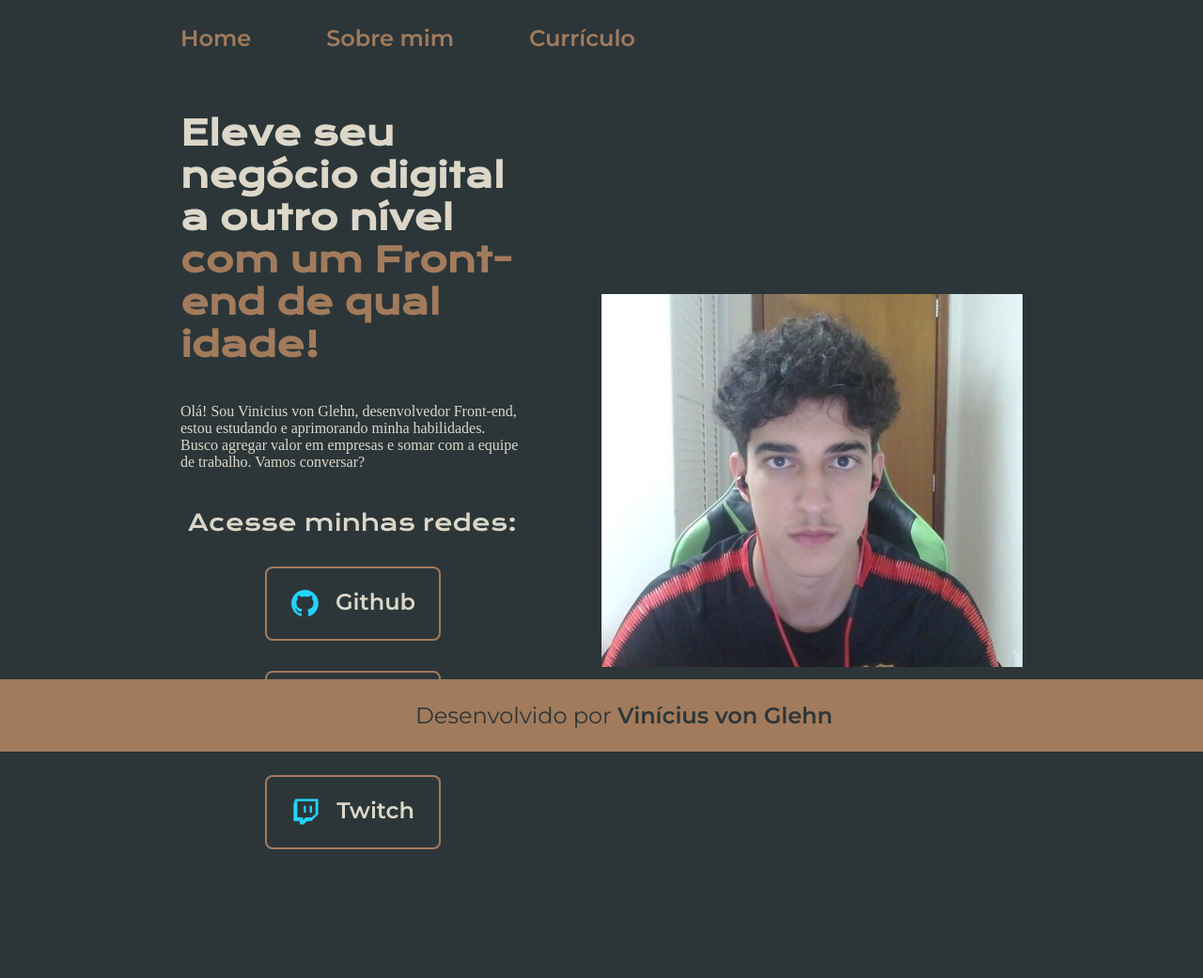
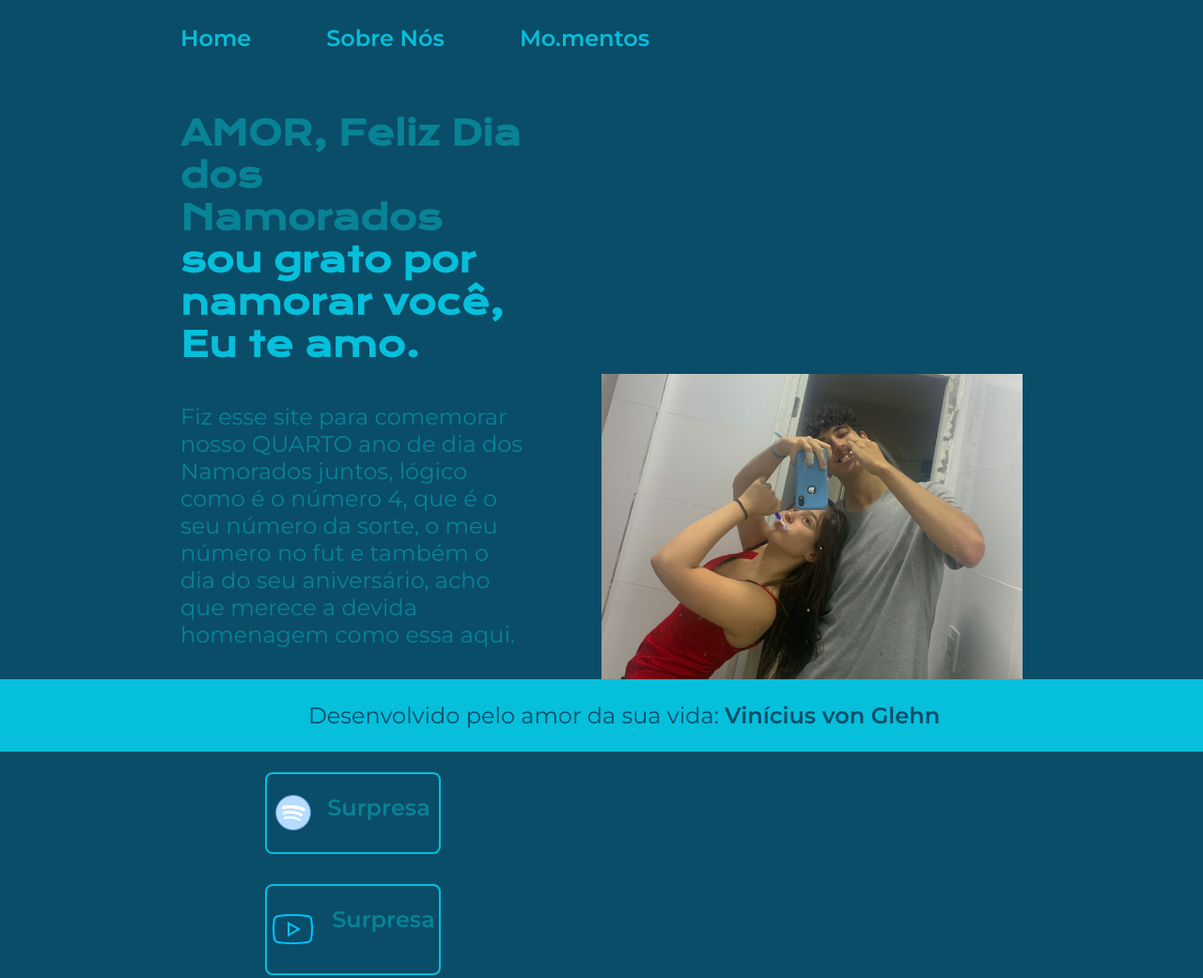
Before and after one commit to ViniciusVon/Meu-Site, a plain HTML site: page index.html in a window 1280 px wide. Shown: the whole page at 94% size. Before the commit the page ends 968 px from the top, so only its background shows below. Drawn offline with nearby package versions, Linux system fonts and the light colour scheme.

```diff
--- a/index.html
+++ b/index.html
@@ -5,47 +5,44 @@
     <meta charset="UTF-8">
     <meta http-equiv="X-UA-Compatible" content="IE=edge">
     <meta name="viewport" content="width=device-width, initial-scale=1.0">
-    <title>Portifolio | Home</title>
+    <title>Dia dos Namorados | Home</title>
     <link rel="stylesheet" href="./styles/style.css">
+    <link rel="icon" href="./styles/blueHeart.ico" type="image/x-icon">
 </head>
 
 <body>
     <header class="cabecalho">
         <nav class="cabecalho__menu">
             <a class="cabecalho__menu__link" href="index.html">Home</a>
-            <a class="cabecalho__menu__link" href="about.html">Sobre mim</a>
-            <a class="cabecalho__menu__link" href="curriculo.html">Currículo</a>
+            <a class="cabecalho__menu__link" href="about.html">Sobre Nós</a>
+            <a class="cabecalho__menu__link" href="curriculo.html">Mo.mentos</a>
         </nav>
     </header>
     <main class="apresentacao">
         <section class="apresentacao__conteudo">
-            <h1 class="apresentacao__conteudo__titulo">Eleve seu negócio digital a outro nível<strong
-            class="titulo-destaque"> com um Front-end de qual idade!
-            </strong></h1>
-            <p class="apresentacao__conteudo__texto">Olá! Sou Vinicius von Glehn, desenvolvedor
-            Front-end, estou estudando e aprimorando minha habilidades. Busco agregar valor em empresas e somar com a equipe de trabalho.
-            Vamos conversar?</p>
+            <h1 class="apresentacao__conteudo__titulo">AMOR, Feliz Dia dos Namorados<strong
+            class="titulo-destaque"> sou grato por namorar você, Eu te amo. </strong></h1>
+            <p class="apresentacao__conteudo__texto">Fiz esse site para comemorar nosso QUARTO ano de dia dos Namorados juntos, lógico
+                como é o número 4, que é o seu número da sorte, o meu número no fut e também o dia do seu aniversário, acho que merece
+                a devida homenagem como essa aqui.
+            </p>
             <div class="apresentacao__links">
-                <h2 class="apresentacao__links__subtitulo">Acesse minhas redes: </h2>
-                <a class="apresentacao__links__navegacao" href="https://github.com/ViniciusVon">
-                <img src="./assets/github.png" alt="Imagem Github">
-                    Github
+                <h2 class="apresentacao__links__subtitulo">Clique nos links para ter uma surpresa: </h2>
+                <a class="apresentacao__links__navegacao" href="https://open.spotify.com/playlist/3SYun8WQWX3kOUknxOsZOv?si=254b5a18a57a467f">
+                <img src="./assets/spotify.png" alt="Imagem Spotify">
+                    Surpresa
                 </a>
-                <a class="apresentacao__links__navegacao" href="https://www.linkedin.com/in/vinicius-von-glehn-severo-171684225/">
-                    <img src="./assets/linkedin.png" alt="Imagem Linkedin">
-                    Linkedin
-                </a>
-                <a class="apresentacao__links__navegacao" href="https://www.twitch.tv/vonglehnn">
-                    <img src="./assets/twitch.png" alt="Imagem Twitch">
-                    Twitch
+                <a class="apresentacao__links__navegacao" href="https://youtu.be/s6o0QBnwH1o">
+                    <img src="./assets/youtube.png" alt="Imagem Youtube">
+                    Surpresa
                 </a>
             </div>
         </section>
-        <img class="apresentacao__imagem" src="./assets/Imagem.png" alt="Foto da Joana Santos programando">
+        <img class="apresentacao__imagem" src="./assets/Dentes.JPG" alt="Foto Escovando os dentes">
     </main>
     <footer class="rodape">
         <p>
-            Desenvolvido por <strong>Vinícius von Glehn</strong>
+            Desenvolvido pelo amor da sua vida: <strong>Vinícius von Glehn</strong>
         </p>
     </footer>
 </body>
--- a/styles/style.css
+++ b/styles/style.css
@@ -1,10 +1,10 @@
 @import url('https://fonts.googleapis.com/css2?family=Krona+One&family=Montserrat:wght@400;600&display=swap');
 
 :root {
-    --cor-primaria: #2C3639;
-    --cor-secundaria: #DCD7C9;
-    --cor-terciaria: #A27B5C;
-    --cor-hover: #3F4E4F;
+    --cor-primaria: #0A4D68;
+    --cor-secundaria: #088395;
+    --cor-terciaria: #05BFDB;
+    --cor-hover: #00FFCA;
 
     --fonte-krona: 'Krona One', sans-serif;
     --fonte-montserrat: 'Montserrat', sans-serif;
@@ -63,9 +63,10 @@
 }
 
 
-.apresentecao__conteudo__texto{
+.apresentacao__conteudo__texto{
     font-size: 1.5rem;
     font-family: var(--fonte-montserrat);
+
 }
 
 .apresentacao__links{
@@ -118,6 +119,7 @@
     margin-top: auto;
     position: fixed;
     bottom: 0;
+    left: 0;
     width: 100%;
     /* display: flex; */
     /* justify-content: center; */
```
Also changed, not shown: about.html (+16 -13 lines), curriculo.html (+23 -25 lines), assets/Dentes.JPG (added), assets/Espeelho.jpg (added), assets/FtSombra.jpg (added), assets/FtTango.jpg (added), assets/blueHeart.ico (added), assets/spotify.png (added), assets/youtube.png (added).
